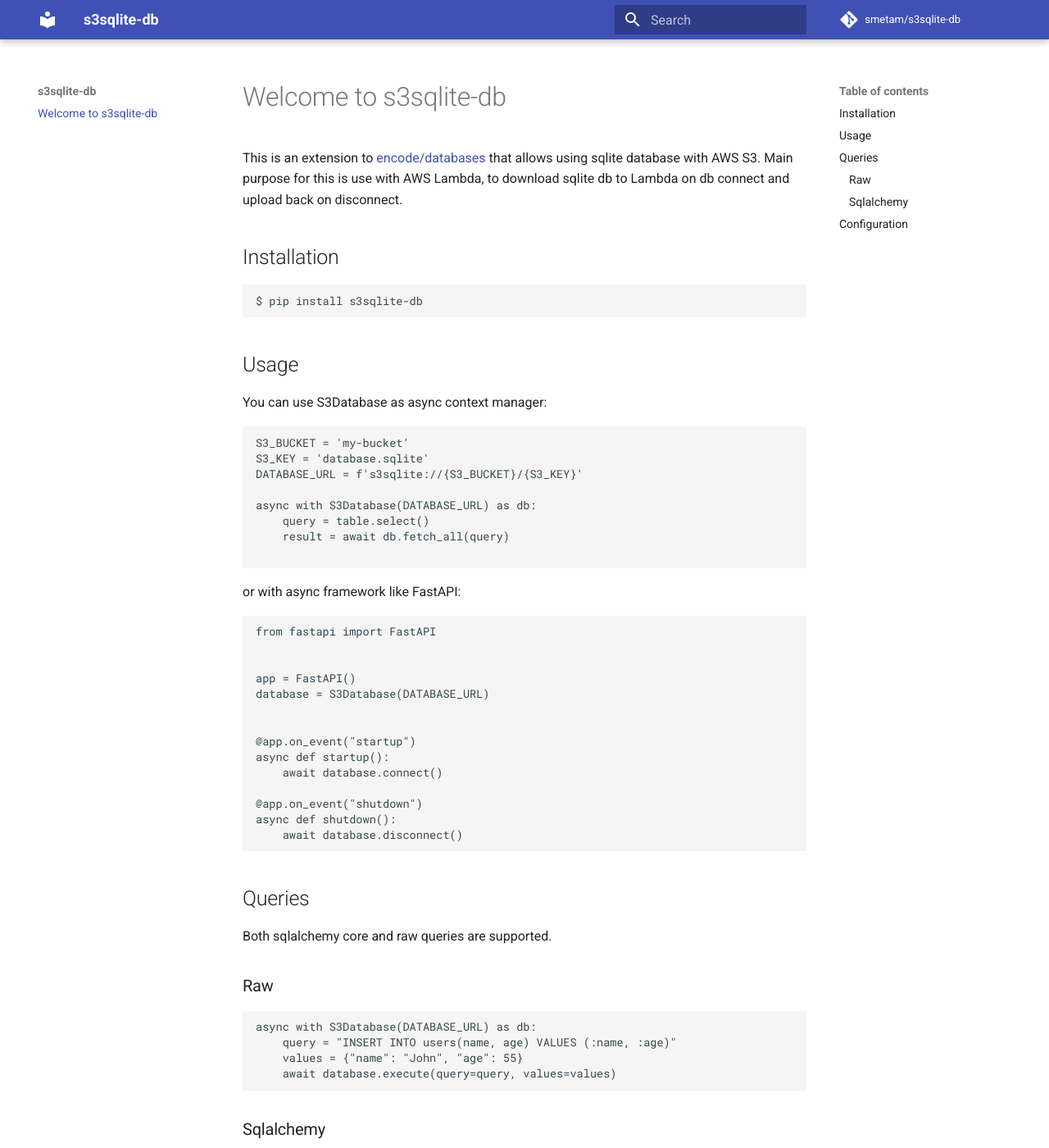
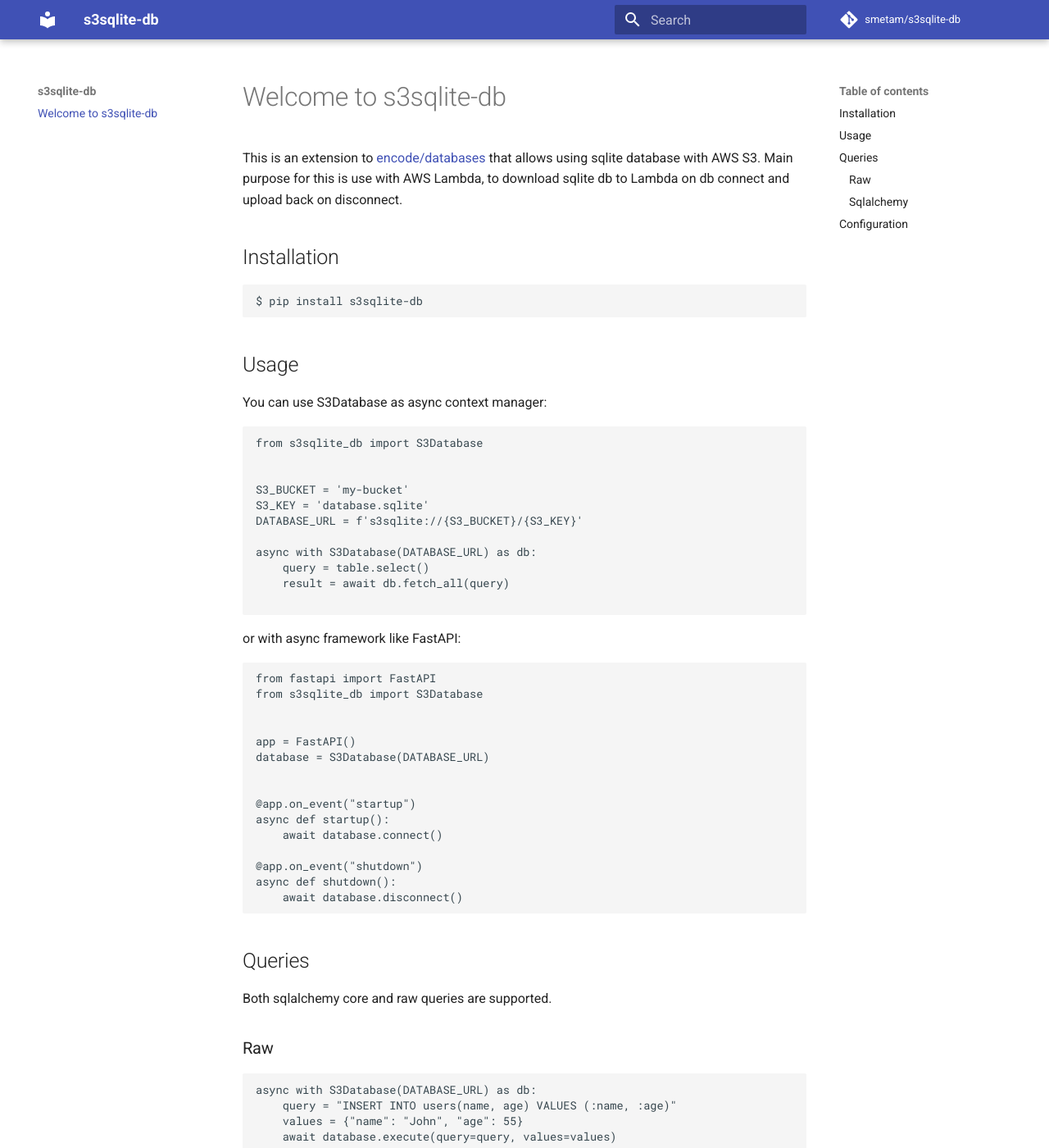
Before and after one commit to smetam/s3sqlite-db, an MkDocs documentation site: the page built from docs/index.md, in a window 1280 px wide and 1400 px high. Shown: the whole window at 82% size. Built offline with MkDocs 1.6.1 and Material for MkDocs 9.7.7, drawn with Linux system fonts in a browser that asks for light colours; comment, search, counter and statistics services are not loaded.

````diff
--- a/docs/index.md
+++ b/docs/index.md
@@ -15,6 +15,9 @@ $ pip install s3sqlite-db
 You can use S3Database as async context manager:
 
 ```Python
+from s3sqlite_db import S3Database
+
+
 S3_BUCKET = 'my-bucket'
 S3_KEY = 'database.sqlite'
 DATABASE_URL = f's3sqlite://{S3_BUCKET}/{S3_KEY}'
@@ -29,6 +32,7 @@ or with async framework like FastAPI:
 
 ```Python
 from fastapi import FastAPI
+from s3sqlite_db import S3Database
 
 
 app = FastAPI()
````
Also changed, not shown: README.md (+4 -0 lines).
